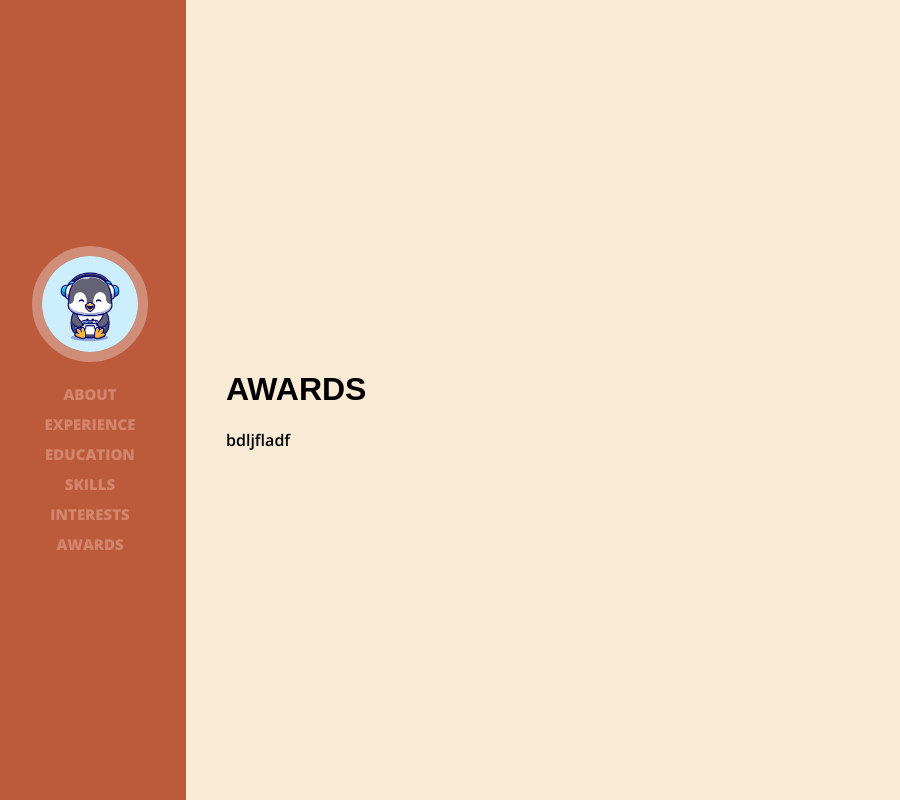
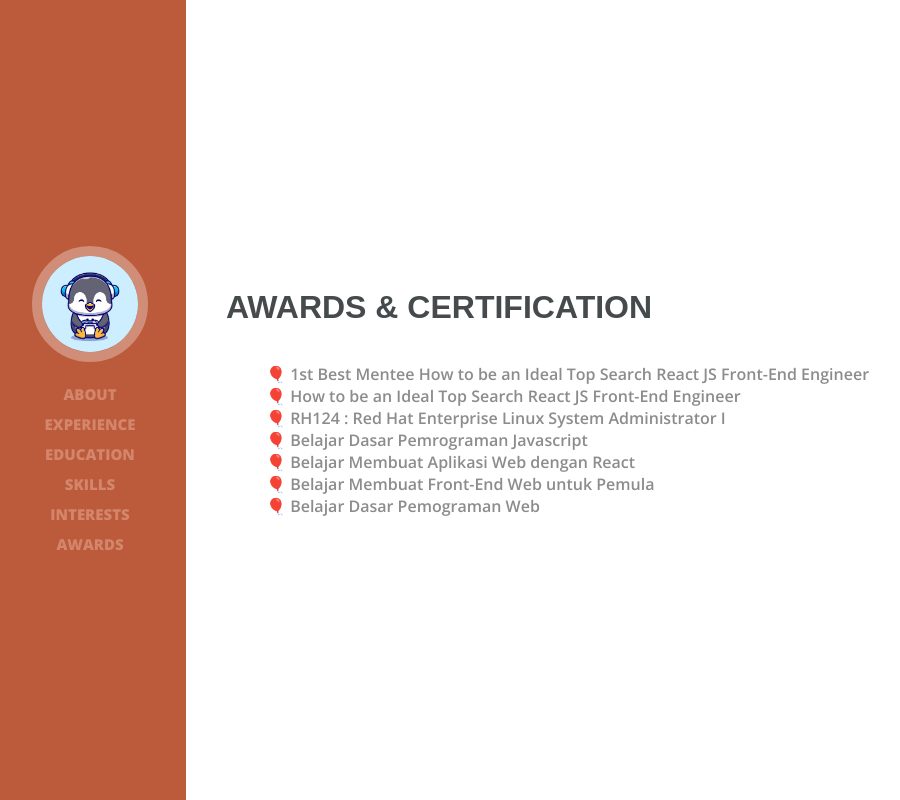
Before and after one commit to rctn-ks-004/assignment-3, a React (Create React App) app in the folder assignment3/: page / in a window 1280 px wide. Shown: the whole page, without its empty margins (6-906 px from the left). Built offline with nearby package versions, Linux system fonts and the light colour scheme; a web font is replaced by a local one.

Commit message:
finalize awards section

```diff
--- a/assignment3/src/App.css
+++ b/assignment3/src/App.css
@@ -1,38 +1,15 @@
 :root {
 	--primary: #bc5b3c;
 	--secondary: #d3866b;
+	--black: #454b4c;
+	--gray: #8c8c8d;
 }
 body {
 	font-family: 'Open Sans', sans-serif;
 }
-.App {
-	text-align: center;
-}
-
-.App-logo {
-	height: 40vmin;
-	pointer-events: none;
-}
-
-@media (prefers-reduced-motion: no-preference) {
-	.App-logo {
-		animation: App-logo-spin infinite 20s linear;
-	}
-}
-
-.App-header {
-	background-color: #282c34;
-	min-height: 100vh;
-	display: flex;
-	flex-direction: column;
-	align-items: center;
-	justify-content: center;
-	font-size: calc(10px + 2vmin);
-	color: white;
-}
-
-.App-link {
-	color: #61dafb;
+.content {
+	color: var(--gray);
+	font-family: 'Open Sans', sans-serif;
 }
 
 @keyframes App-logo-spin {
--- a/assignment3/src/components/Awards/index.jsx
+++ b/assignment3/src/components/Awards/index.jsx
@@ -1,12 +1,29 @@
 import React, { Component } from 'react';
 
 import Container from '../Container';
+
+import styles from './styles.module.css';
 
 export default class Interest extends Component {
 	render() {
 		return (
 			<div>
-				<Container title={'Awards'}>bdljfladf</Container>
+				<Container title={'Awards & Certification'}>
+					<ul className={`content ${styles['list--container']}`}>
+						<li>
+							🎈 1st Best Mentee How to be an Ideal Top Search React JS
+							Front-End Engineer
+						</li>
+						<li>
+							🎈 How to be an Ideal Top Search React JS Front-End Engineer
+						</li>
+						<li>🎈 RH124 : Red Hat Enterprise Linux System Administrator I</li>
+						<li>🎈 Belajar Dasar Pemrograman Javascript</li>
+						<li>🎈 Belajar Membuat Aplikasi Web dengan React</li>
+						<li>🎈 Belajar Membuat Front-End Web untuk Pemula</li>
+						<li>🎈 Belajar Dasar Pemograman Web</li>
+					</ul>
+				</Container>
 			</div>
 		);
 	}
--- /dev/null
+++ b/assignment3/src/components/Awards/styles.module.css
@@ -0,0 +1,3 @@
+.list--container {
+	list-style-type: none;
+}
--- a/assignment3/src/components/Container/index.jsx
+++ b/assignment3/src/components/Container/index.jsx
@@ -6,6 +6,7 @@ export default class Container extends Component {
 		return (
 			<div className={styles.container}>
 				<h1>{this.props.title}</h1>
+
 				<div>{this.props.children}</div>
 			</div>
 		);
--- a/assignment3/src/components/Container/styles.module.css
+++ b/assignment3/src/components/Container/styles.module.css
@@ -1,7 +1,6 @@
 .container {
 	min-width: 85%;
 	min-height: 100vh;
-	background-color: antiquewhite;
 	padding-left: 40px;
 	justify-content: center;
 	display: flex;
@@ -12,4 +11,5 @@
 	font-family: 'News Cycle', sans-serif;
 	text-transform: uppercase;
 	font-weight: 700;
+	color: var(--black);
 }
```
